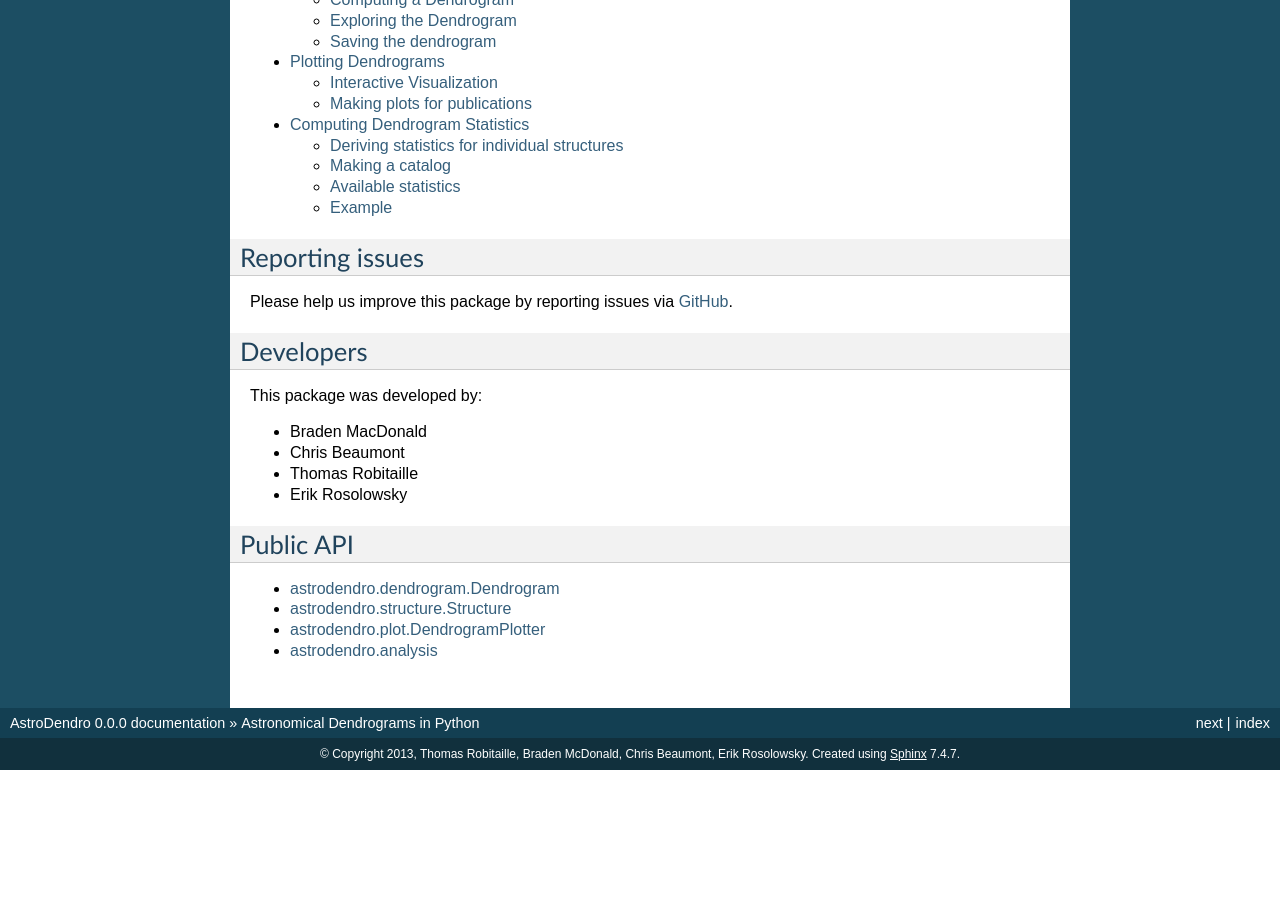
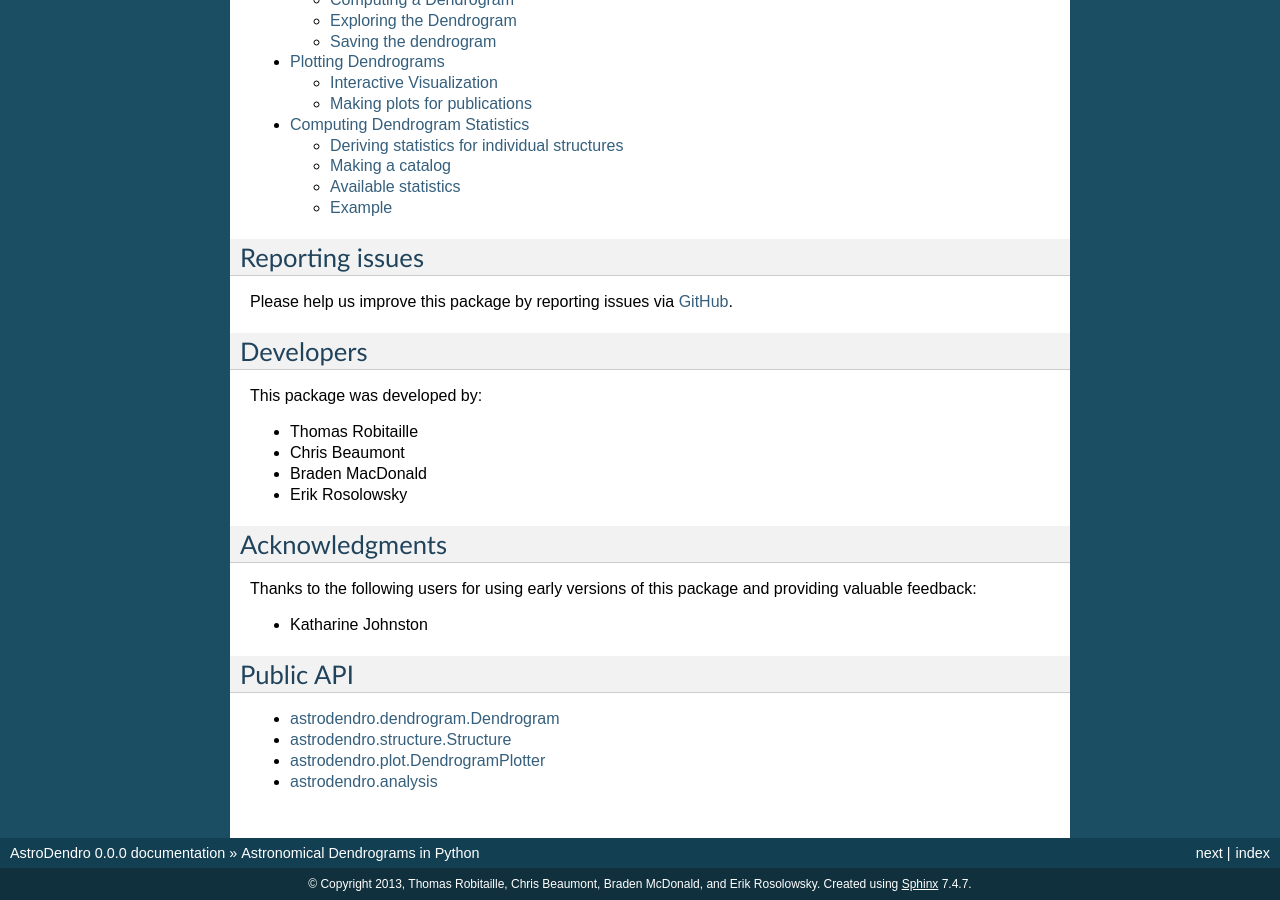
Before and after one commit to dendrograms/astrodendro, a Sphinx documentation site: the page built from docs/index.rst, in a window 1280 px wide and 900 px high, scrolled down 1262 px. Built offline with Sphinx 7.4.7, drawn with Linux system fonts in a browser that asks for light colours; before the commit the page ends 2032 px from its top, so only the background shows below that.

Commit message:
Added acknowledgment section and make developer list more uniform

```diff
--- a/docs/conf.py
+++ b/docs/conf.py
@@ -80,7 +80,7 @@ master_doc = 'index'
 
 # General information about the project.
 project = u'AstroDendro'
-copyright = u'2013, Thomas Robitaille, Braden McDonald, Chris Beaumont, Erik Rosolowsky'
+copyright = u'2013, Thomas Robitaille, Chris Beaumont, Braden McDonald, and Erik Rosolowsky'
 
 # The version info for the project you're documenting, acts as replacement for
 # |version| and |release|, also used in various other places throughout the
--- a/docs/index.rst
+++ b/docs/index.rst
@@ -61,10 +61,18 @@ Developers
 
 This package was developed by:
 
+* Thomas Robitaille
+* Chris Beaumont
 * Braden MacDonald
-* Chris Beaumont
-* Thomas Robitaille
 * Erik Rosolowsky
+
+Acknowledgments
+---------------
+
+Thanks to the following users for using early versions of this package and
+providing valuable feedback:
+
+* Katharine Johnston
 
 Public API
 ----------
--- a/setup.py
+++ b/setup.py
@@ -47,7 +47,7 @@ class DendroTest(Command):
 setup(name='dendro-core',
       version='0.0.1',
       description='Python package for computation of astronomical dendrograms',
-      author='Braden MacDonald and Thomas Robitaille',
+      author='Thomas Robitaille, Chris Beaumont, Braden MacDonald, and Erik Rosolowsky',
       author_email='braden@bradenmacdonald.com',
       packages=['astrodendro', 'astrodendro.io', 'astrodendro.test'],
       package_data={'astrodendro.test':['*.npz', 'benchmark_data/*fits']},
```
